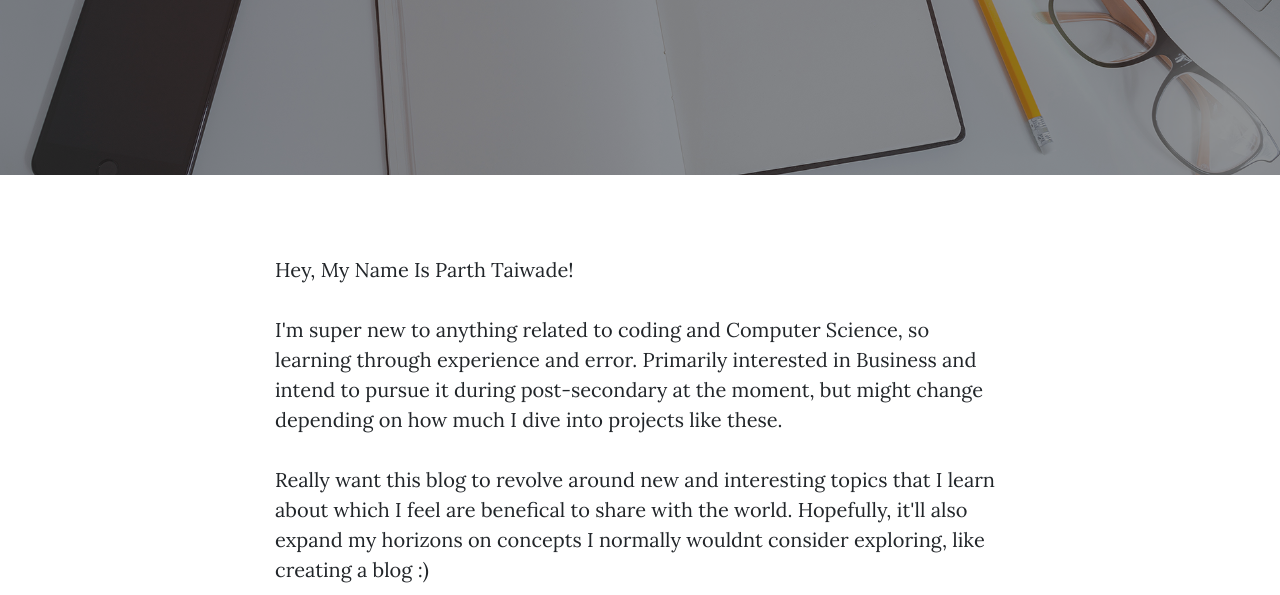
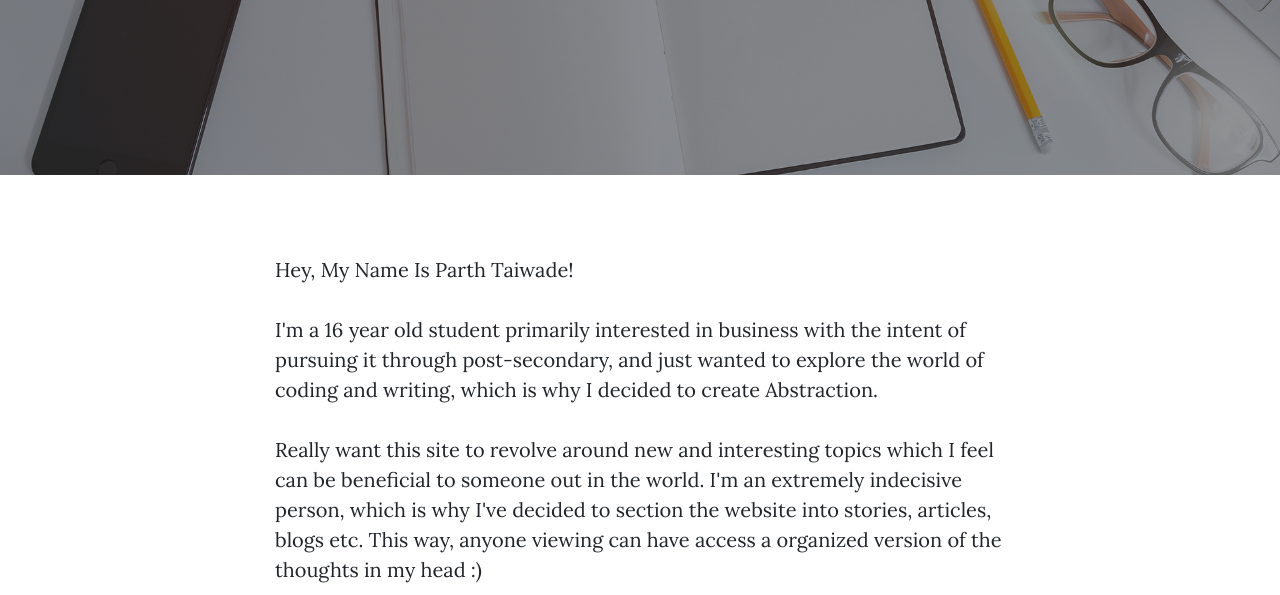
Before and after one commit to parthtaiwade/parthtaiwade.github.io, a website: page index.html in a window 1280 px wide. Shown: the part 357-952 px from the top of the page. Drawn offline with nearby package versions, Linux system fonts and the light colour scheme.

Commit message:
Update index.html

```diff
--- a/index.html
+++ b/index.html
@@ -72,8 +72,8 @@
     <div class="row">
       <div class="col-lg-8 col-md-10 mx-auto">
         <p>Hey, My Name Is Parth Taiwade!</p>
-        <p> I'm super new to anything related to coding and Computer Science, so learning through experience and error. Primarily interested in Business and intend to pursue it during post-secondary at the moment, but might change depending on how much I dive into projects like these.</p>
-        <p>Really want this blog to revolve around new and interesting topics that I learn about which I feel are benefical to share with the world. Hopefully, it'll also expand my horizons on concepts I normally wouldnt consider exploring, like creating a blog :)</p>
+        <p> I'm a 16 year old student primarily interested in business with the intent of pursuing it through post-secondary, and just wanted to explore the world of coding and writing, which is why I decided to create Abstraction. </p>
+        <p> Really want this site to revolve around new and interesting topics which I feel can be beneficial to someone out in the world. I'm an extremely indecisive person, which is why I've decided to section the website into stories, articles, blogs etc. This way, anyone viewing can have access a organized version of the thoughts in my head :)</p>
         <p></p>
       </div>
     </div>
```
